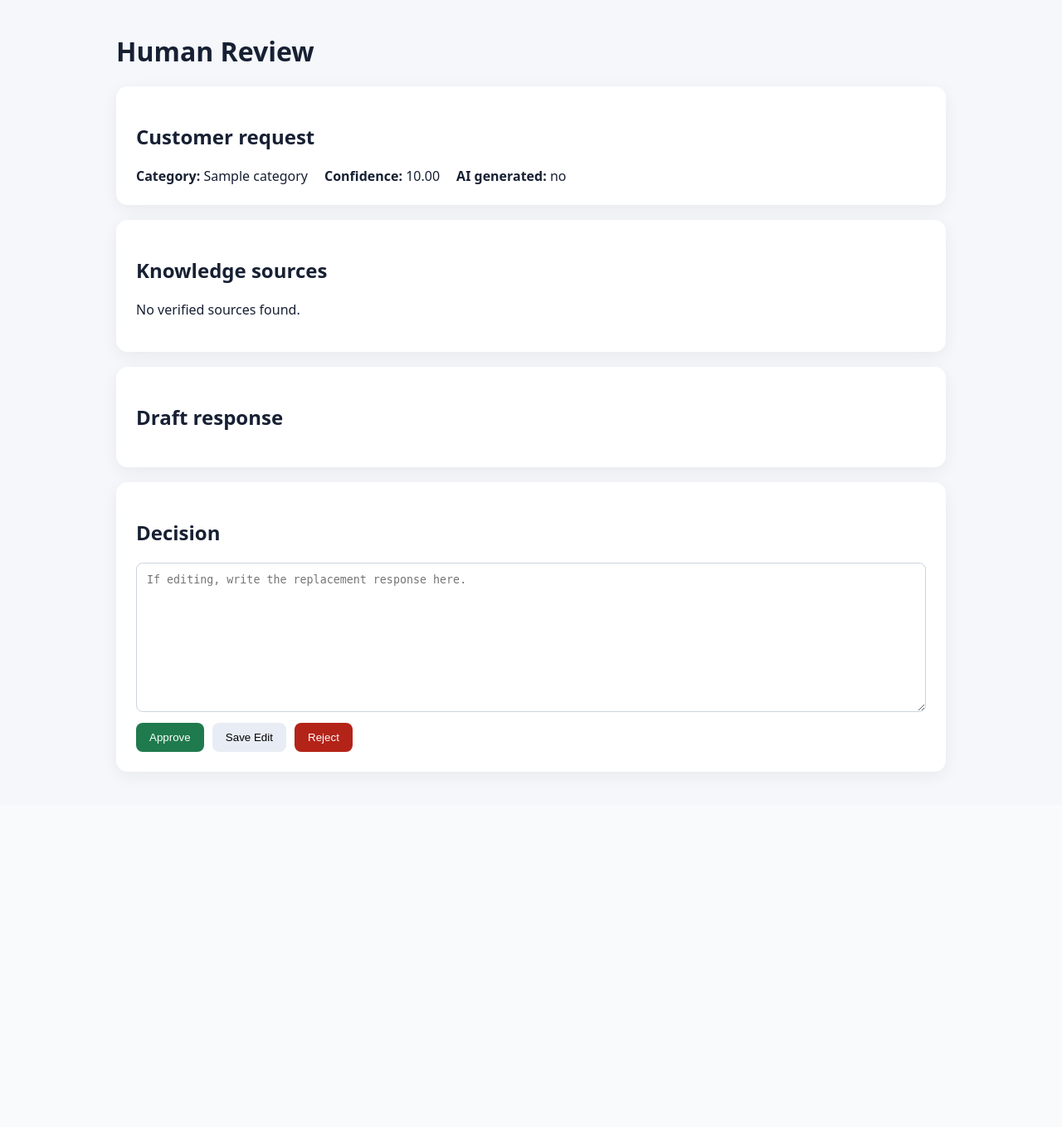
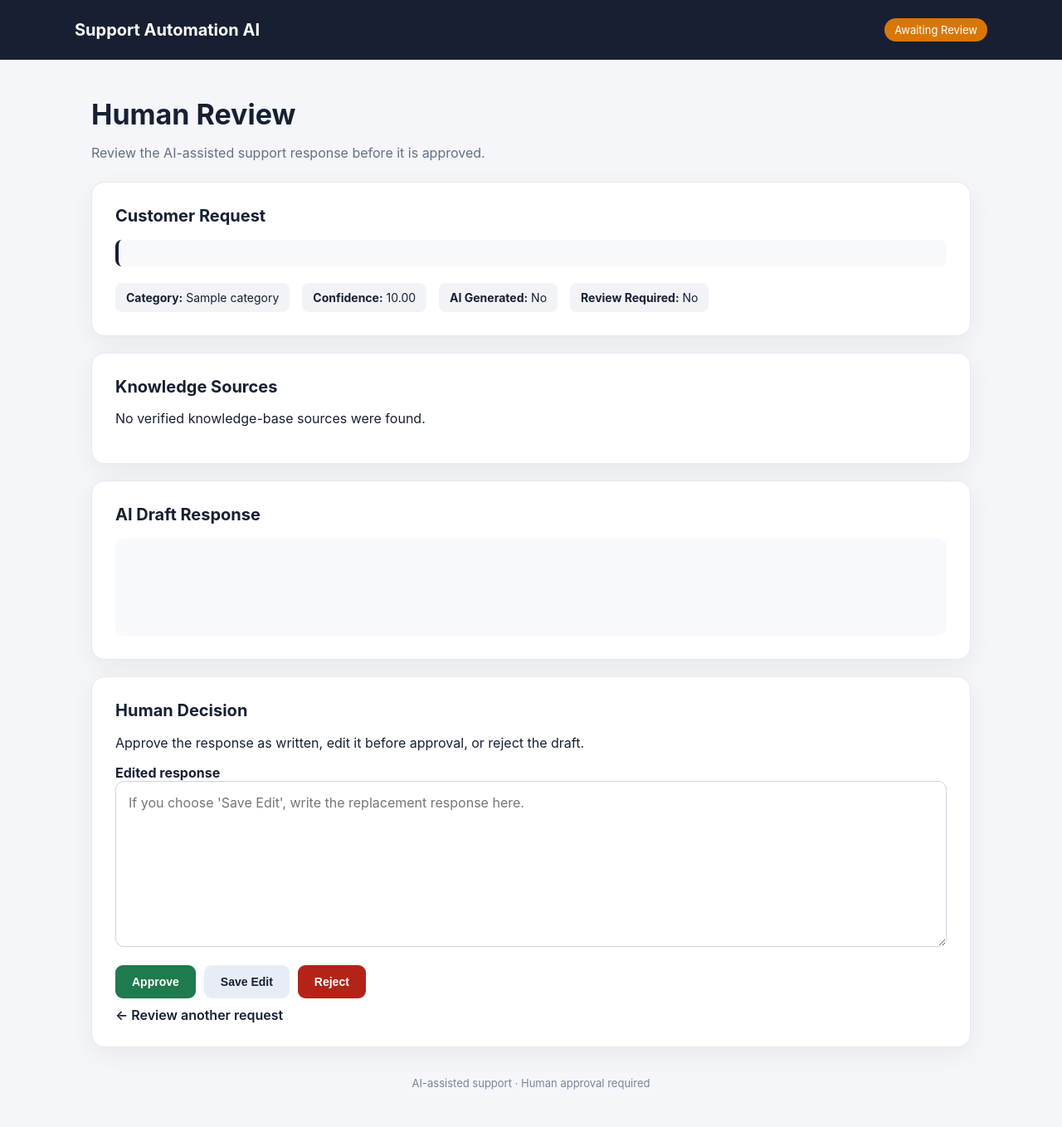
Before and after one commit to abrahamzion01/support-automation-tool, a Flask app: template templates/review.html in a window 1280 px wide. Shown: the whole page at 83% size. Before the commit the page ends 933 px from the top, so only its background shows below. Run offline with Flask 3, Linux system fonts and the light colour scheme; the template is opened without the code that fills it: most values are stand-ins (such as "Sample title", 1, 10 or a date in 2020).

Commit message:
feat: improve support draft review interface

```diff
--- a/templates/review.html
+++ b/templates/review.html
@@ -3,49 +3,364 @@
 <head>
   <meta charset="utf-8">
   <meta name="viewport" content="width=device-width, initial-scale=1">
-  <title>Review Draft</title>
+
+  <title>Review Draft - Support Automation AI</title>
+
   <style>
-    body { font-family: system-ui, sans-serif; max-width: 1000px; margin: 40px auto; padding: 0 20px; background: #f5f7fb; color: #172033; }
-    section { background: white; padding: 24px; margin-bottom: 18px; border-radius: 14px; box-shadow: 0 5px 20px rgba(0,0,0,.06); }
-    textarea { width: 100%; min-height: 180px; box-sizing: border-box; padding: 12px; border: 1px solid #ccd3df; border-radius: 8px; }
-    button { border: 0; border-radius: 8px; padding: 10px 16px; margin: 8px 6px 0 0; cursor: pointer; }
-    .approve { background: #1f7a4d; color: white; }
-    .edit { background: #e8edf5; }
-    .reject { background: #b42318; color: white; }
-    .error { background: #fff0f0; padding: 12px; border-radius: 8px; }
-    .meta { display: flex; gap: 20px; flex-wrap: wrap; }
+    * {
+      box-sizing: border-box;
+    }
+
+    body {
+      margin: 0;
+      font-family: Inter, system-ui, -apple-system, BlinkMacSystemFont, "Segoe UI", sans-serif;
+      background: #f4f6f9;
+      color: #172033;
+    }
+
+    header {
+      background: #172033;
+      color: white;
+      padding: 22px 40px;
+    }
+
+    .header-content {
+      max-width: 1100px;
+      margin: auto;
+      display: flex;
+      justify-content: space-between;
+      align-items: center;
+    }
+
+    .brand {
+      font-size: 20px;
+      font-weight: 700;
+    }
+
+    .status {
+      font-size: 13px;
+      background: #d97706;
+      padding: 6px 12px;
+      border-radius: 20px;
+    }
+
+    .container {
+      max-width: 1100px;
+      margin: 45px auto;
+      padding: 0 20px;
+    }
+
+    .hero {
+      margin-bottom: 25px;
+    }
+
+    .hero h1 {
+      font-size: 34px;
+      margin-bottom: 8px;
+    }
+
+    .hero p {
+      color: #657084;
+      font-size: 16px;
+    }
+
+    .card {
+      background: white;
+      border-radius: 16px;
+      padding: 28px;
+      margin-bottom: 20px;
+      box-shadow: 0 8px 30px rgba(0, 0, 0, 0.06);
+      border: 1px solid #e5e9f0;
+    }
+
+    .card h2 {
+      margin-top: 0;
+      font-size: 20px;
+    }
+
+    .request {
+      background: #f8f9fc;
+      border-left: 4px solid #172033;
+      padding: 16px;
+      border-radius: 8px;
+      line-height: 1.6;
+    }
+
+    .meta {
+      display: flex;
+      gap: 15px;
+      flex-wrap: wrap;
+      margin-top: 20px;
+    }
+
+    .meta-item {
+      background: #f1f3f7;
+      padding: 9px 13px;
+      border-radius: 8px;
+      font-size: 14px;
+    }
+
+    .sources {
+      padding-left: 20px;
+    }
+
+    .sources li {
+      margin-bottom: 8px;
+    }
+
+    .draft {
+      background: #f8f9fc;
+      padding: 18px;
+      border-radius: 10px;
+      line-height: 1.7;
+      white-space: pre-wrap;
+    }
+
+    textarea {
+      width: 100%;
+      min-height: 200px;
+      resize: vertical;
+      padding: 15px;
+      border: 1px solid #ccd3df;
+      border-radius: 10px;
+      font: inherit;
+      color: #172033;
+      outline: none;
+    }
+
+    textarea:focus {
+      border-color: #172033;
+      box-shadow: 0 0 0 3px rgba(23, 32, 51, 0.08);
+    }
+
+    .buttons {
+      margin-top: 18px;
+      display: flex;
+      gap: 10px;
+      flex-wrap: wrap;
+    }
+
+    button {
+      border: 0;
+      border-radius: 9px;
+      padding: 12px 20px;
+      cursor: pointer;
+      font-weight: 600;
+      font-size: 14px;
+    }
+
+    .approve {
+      background: #1f7a4d;
+      color: white;
+    }
+
+    .edit {
+      background: #e8edf5;
+      color: #172033;
+    }
+
+    .reject {
+      background: #b42318;
+      color: white;
+    }
+
+    button:hover {
+      opacity: 0.9;
+    }
+
+    .error {
+      background: #fff0f0;
+      border: 1px solid #f2b8b5;
+      color: #9b1c1c;
+      padding: 14px;
+      border-radius: 10px;
+      margin-bottom: 20px;
+    }
+
+    .back {
+      display: inline-block;
+      margin-top: 10px;
+      color: #172033;
+      text-decoration: none;
+      font-weight: 600;
+    }
+
+    footer {
+      text-align: center;
+      color: #7a8496;
+      font-size: 13px;
+      margin: 35px 0;
+    }
+
+    @media (max-width: 700px) {
+      header {
+        padding: 18px 20px;
+      }
+
+      .header-content {
+        align-items: flex-start;
+        gap: 12px;
+      }
+
+      .hero h1 {
+        font-size: 28px;
+      }
+
+      .card {
+        padding: 20px;
+      }
+
+      button {
+        width: 100%;
+      }
+    }
   </style>
 </head>
+
 <body>
-<h1>Human Review</h1>
-{% if error %}<p class="error">{{ error }}</p>{% endif %}
-<section>
-  <h2>Customer request</h2>
-  <p>{{ result.request }}</p>
-  <div class="meta">
-    <span><strong>Category:</strong> {{ result.classification.category }}</span>
-    <span><strong>Confidence:</strong> {{ "%.2f"|format(result.classification.confidence) }}</span>
-    <span><strong>AI generated:</strong> {{ "yes" if result.draft.ai_generated else "no" }}</span>
+
+<header>
+  <div class="header-content">
+    <div class="brand">Support Automation AI</div>
+    <div class="status">Awaiting Review</div>
   </div>
-</section>
-<section>
-  <h2>Knowledge sources</h2>
-  {% if result.draft.sources %}
-  <ul>{% for source in result.draft.sources %}<li>{{ source }}</li>{% endfor %}</ul>
-  {% else %}<p>No verified sources found.</p>{% endif %}
-</section>
-<section>
-  <h2>Draft response</h2>
-  <p>{{ result.draft.response }}</p>
-</section>
-<section>
-  <h2>Decision</h2>
-  <form method="post" action="{{ url_for('review', draft_id=draft_id) }}">
-    <textarea name="edited_response" placeholder="If editing, write the replacement response here."></textarea><br>
-    <button class="approve" name="action" value="approve">Approve</button>
-    <button class="edit" name="action" value="edit">Save Edit</button>
-    <button class="reject" name="action" value="reject">Reject</button>
-  </form>
-</section>
+</header>
+
+<div class="container">
+
+  <div class="hero">
+    <h1>Human Review</h1>
+    <p>
+      Review the AI-assisted support response before it is approved.
+    </p>
+  </div>
+
+  {% if error %}
+    <div class="error">
+      {{ error }}
+    </div>
+  {% endif %}
+
+  <div class="card">
+    <h2>Customer Request</h2>
+
+    <div class="request">
+      {{ result.request }}
+    </div>
+
+    <div class="meta">
+      <div class="meta-item">
+        <strong>Category:</strong>
+        {{ result.classification.category }}
+      </div>
+
+      <div class="meta-item">
+        <strong>Confidence:</strong>
+        {{ "%.2f"|format(result.classification.confidence) }}
+      </div>
+
+      <div class="meta-item">
+        <strong>AI Generated:</strong>
+        {{ "Yes" if result.draft.ai_generated else "No" }}
+      </div>
+
+      <div class="meta-item">
+        <strong>Review Required:</strong>
+        {{ "Yes" if result.draft.review_required else "No" }}
+      </div>
+    </div>
+  </div>
+
+  <div class="card">
+    <h2>Knowledge Sources</h2>
+
+    {% if result.draft.sources %}
+
+      <ul class="sources">
+        {% for source in result.draft.sources %}
+          <li>{{ source }}</li>
+        {% endfor %}
+      </ul>
+
+    {% else %}
+
+      <p>No verified knowledge-base sources were found.</p>
+
+    {% endif %}
+  </div>
+
+  <div class="card">
+    <h2>AI Draft Response</h2>
+
+    <div class="draft">
+      {{ result.draft.response }}
+    </div>
+  </div>
+
+  <div class="card">
+    <h2>Human Decision</h2>
+
+    <p>
+      Approve the response as written, edit it before approval,
+      or reject the draft.
+    </p>
+
+    <form method="post" action="{{ url_for('review', draft_id=draft_id) }}">
+
+      <label for="edited_response">
+        <strong>Edited response</strong>
+      </label>
+
+      <textarea
+        id="edited_response"
+        name="edited_response"
+        placeholder="If you choose 'Save Edit', write the replacement response here."
+      ></textarea>
+
+      <div class="buttons">
+
+        <button
+          class="approve"
+          type="submit"
+          name="action"
+          value="approve"
+        >
+          Approve
+        </button>
+
+        <button
+          class="edit"
+          type="submit"
+          name="action"
+          value="edit"
+        >
+          Save Edit
+        </button>
+
+        <button
+          class="reject"
+          type="submit"
+          name="action"
+          value="reject"
+        >
+          Reject
+        </button>
+
+      </div>
+
+    </form>
+
+    <a class="back" href="{{ url_for('index') }}">
+      ← Review another request
+    </a>
+
+  </div>
+
+  <footer>
+    AI-assisted support · Human approval required
+  </footer>
+
+</div>
+
 </body>
 </html>
```
